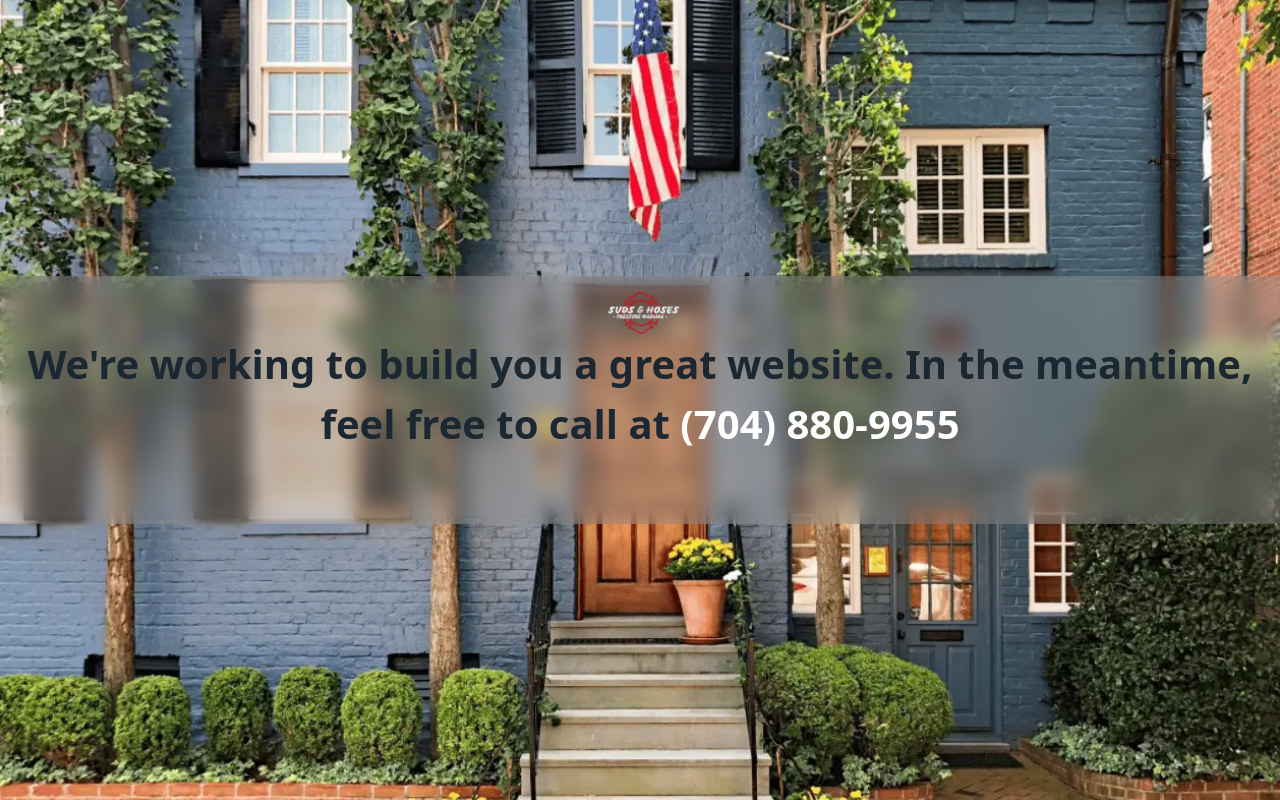
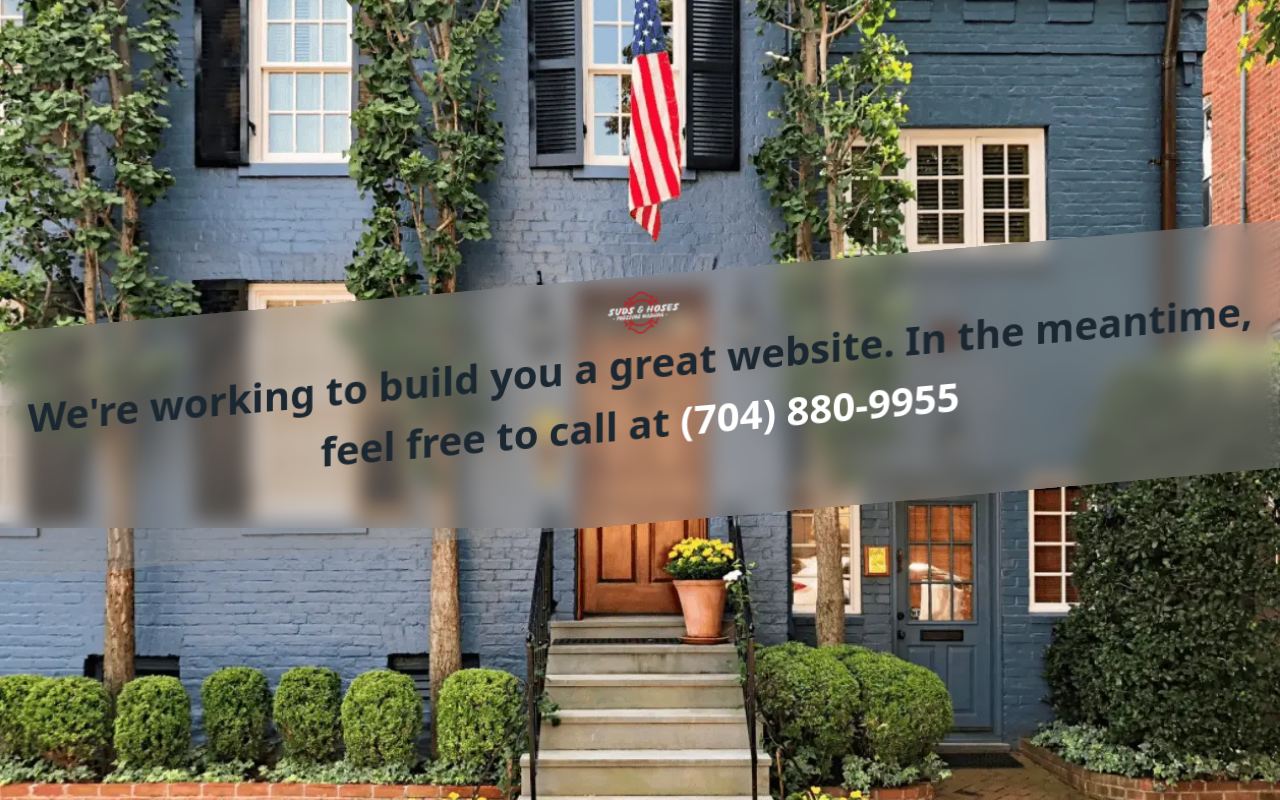
Before and after one commit to SudsAndHosesPressureWashing/SudsAndHosesPressureWashingSTLanding, a SvelteKit app: page / in a window 1280 px wide. Built offline with nearby package versions, Linux system fonts and the light colour scheme.

Commit message:
Update +page.svelte

```diff
--- a/src/routes/+page.svelte
+++ b/src/routes/+page.svelte
@@ -11,6 +11,7 @@
 padding: 10px;
         /* Fallback background color for browsers that do not support backdrop-filter */
         background-color: rgba(150, 150, 150);
+transform: skewY(-5deg);
 
         /* Check if backdrop-filter is supported */
         @supports (backdrop-filter: blur(10px)) {
```
